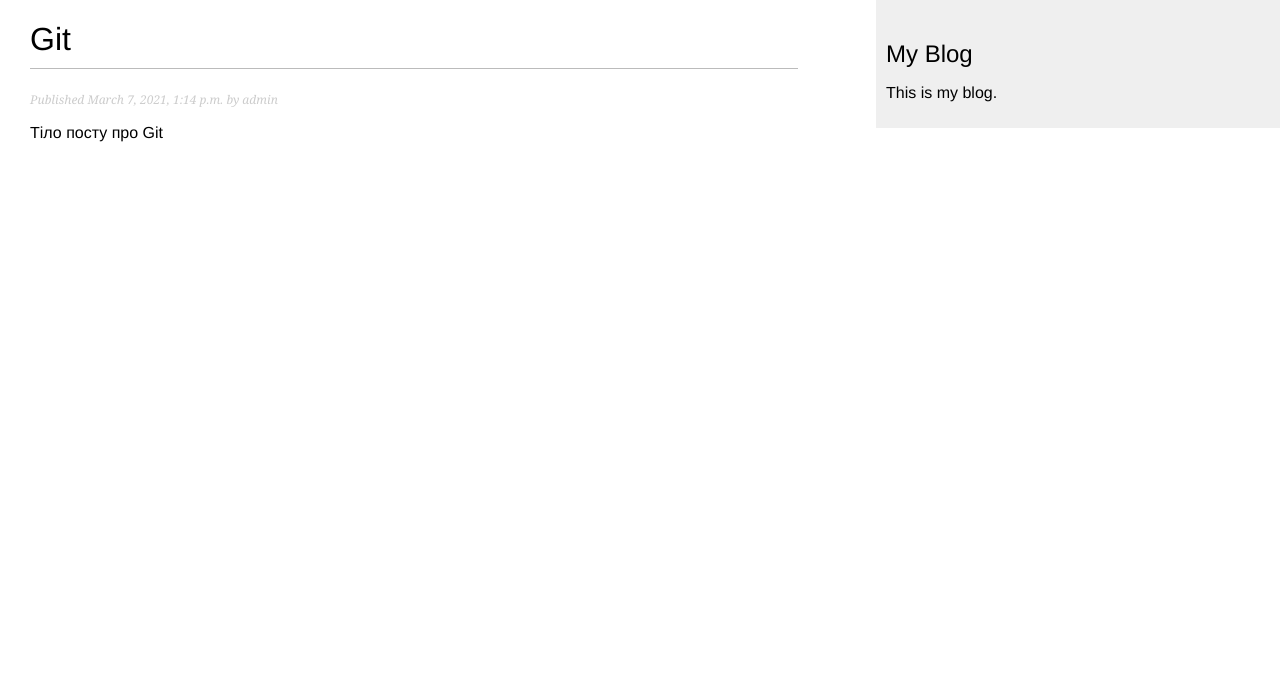
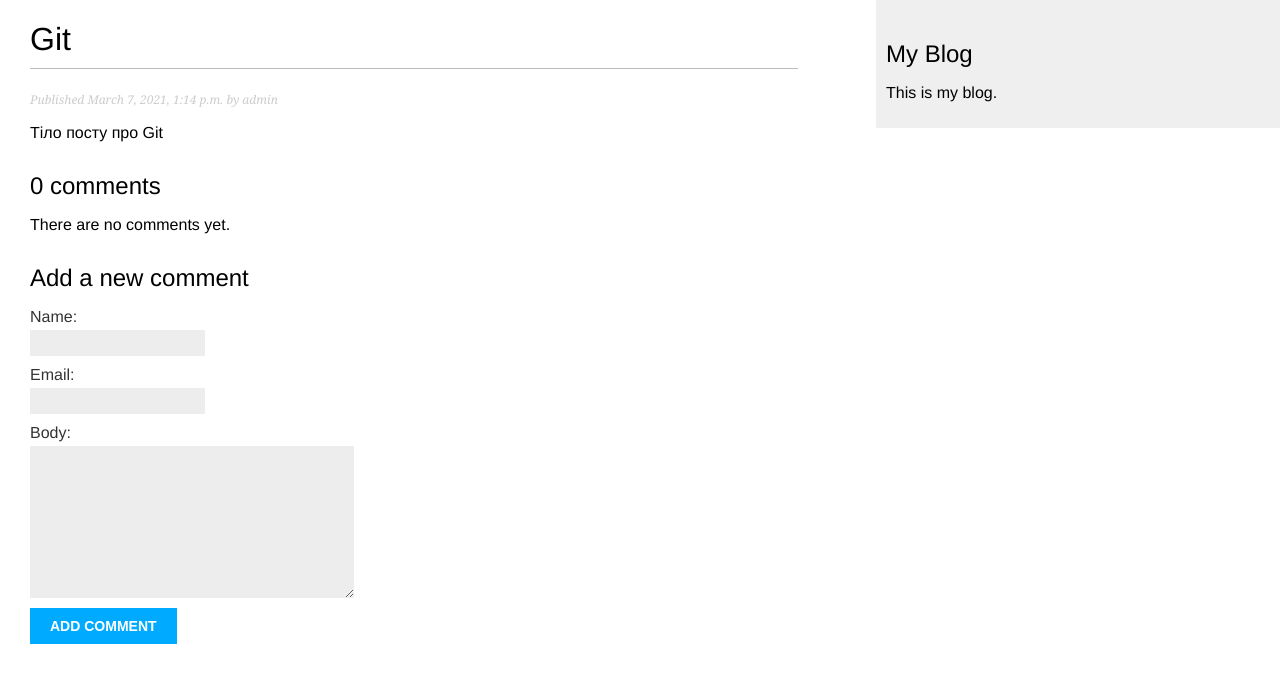
Before and after one commit to Akvilion/project1, a Django app: a page that uses blog/templates/blog/post/detail.html in a window 1280 px wide. Shown: the top 683 px of the page. Run offline with Django 3.2, Linux system fonts and the light colour scheme; data comes from the database, SQL or seed files in the repository; both versions use the stored data as it was after the commit; parts of the project's set-up code (start-up, migrations or seed data) failed here and were passed over.

Commit message:
implement comment

```diff
--- a/blog/forms.py
+++ b/blog/forms.py
@@ -8,7 +8,7 @@ from .models import Comment
 #     to = forms.EmailField()
 #     comments = forms.CharField(required=False, widget=forms.Textarea)
 
-class CommentForm(forms.Form):
+class CommentForm(forms.ModelForm):
     class Meta:
         model = Comment
-        fiels = ('name', 'email', 'body')
+        fields = ('name', 'email', 'body')
--- a/blog/templates/blog/post/detail.html
+++ b/blog/templates/blog/post/detail.html
@@ -1,9 +1,48 @@
 {% extends "blog/base.html" %}
-{% block title %}{{ post.title }}{% endblock %}
+
+
+{% block title %}
+
+    {{ post.title }}
+
+{% endblock %}
+
+
 {% block content %}
- <h1>{{ post.title }}</h1>
- <p class="date">
- Published {{ post.publish }} by {{ post.author }}
- </p>
- {{ post.body|linebreaks }}
+
+    <h1>{{ post.title }}</h1>
+        <p class="date">
+            Published {{ post.publish }} by {{ post.author }}
+        </p>
+    {{ post.body|linebreaks }}
+
+    {% with comments.count as total_comments %}
+        <h2>
+            {{ total_comments }} comment{{ total_comments|pluralize }}
+        </h2>
+    {% endwith %}
+
+    {% for comment in comments %}
+        <div class="comment">
+            <p class="info">
+                Comment {{ forloop.counter }} by {{ comment.name }}
+                {{ comment.created }}
+            </p>
+            {{ comment.body|linebreaks }}
+        </div>
+    {% empty %}
+        <p>There are no comments yet.</p>
+    {% endfor %}
+
+    {% if new_comment %}
+        <h2>Your comment has been added.</h2>
+    {% else %}
+        <h2>Add a new comment</h2>
+        <form method="POST">
+            {{ comment_form.as_p }}
+            {% csrf_token %}
+            <p><input type="submit" value="Add comment"></p>
+        </form>
+    {% endif %}
+
 {% endblock %}
--- a/blog/views.py
+++ b/blog/views.py
@@ -1,8 +1,8 @@
 from django.shortcuts import render, get_object_or_404
-from .models import Post
+from .models import Post, Comment
 from django.core.paginator import Paginator, EmptyPage, PageNotAnInteger
 from django.views.generic import ListView
-from .forms import EmailPostForm
+from .forms import CommentForm
 
 
 def post_list(request):
@@ -25,7 +25,17 @@ def post_detail(request, year, month, day, post):
                              publish__year=year,
                              publish__month=month,
                              publish__day=day)
-    return render(request, 'blog/post/detail.html', {'post': post})
+    comments = post.comments.filter(active=True)  # список коментів до цього посту
+    new_comment = None
+    if request.method == 'POST':
+        comment_form = CommentForm(data=request.POST)  # отримуємо новий комент
+        if comment_form.is_valid():
+            new_comment = comment_form.save(commit=False)  # створить об'єкт коменту, але без збереження в базу
+            new_comment.post = post  # приєднання Post до Коменту
+            new_comment.save()  # збереження коменту в базу
+    else:
+        comment_form = CommentForm()  # створить інстанс форми, якщо сторінка запрошена через GET
+    return render(request, 'blog/post/detail.html', {'post': post, 'comments': comments, 'new_comment': new_comment, 'comment_form': comment_form})
 
 
 class PostListView(ListView):
```
Also changed, not shown: blog/models.py (line endings or trailing spaces), db.sqlite3.
